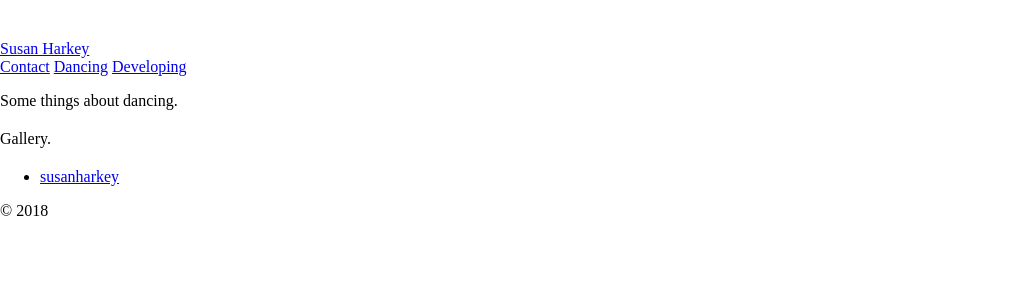
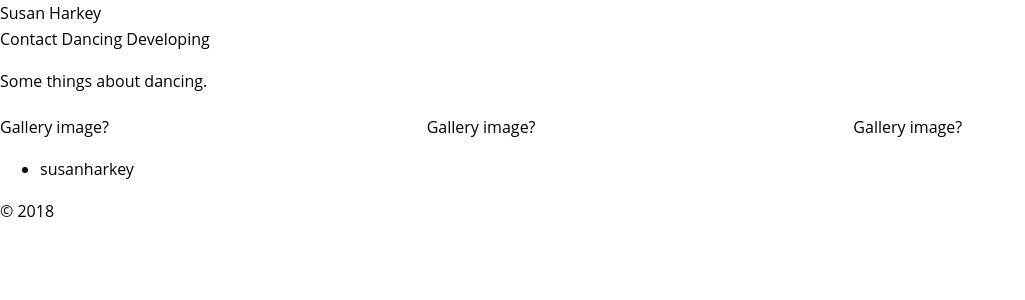
Before and after one commit to susanharkey/susanharkey.github.io, a Jekyll site: the page built from dancing.md, in a window 1280 px wide. Shown: the top 300 px of the page, without its empty margins (0-1025 px from the left). Built offline with Jekyll 4.4.1, drawn with Linux system fonts in a browser that asks for light colours.

Commit message:
Add css from starter theme and colums to dancing template

```diff
--- a/_layouts/default.html
+++ b/_layouts/default.html
@@ -8,7 +8,7 @@
     {% include header.html %}
 
     <div class="page-content">
-      <div class="wrapper">
+      <div class="wrap">
         {{ content }}
       </div>
     </div>
--- a/css/style.css
+++ b/css/style.css
@@ -1,19 +1,131 @@
+/* Table of Contents
+- Normalize
+- Layout
+	- Columns
+- Typographical Elements
+	- Headings
+- Site Header
+	- Navigation
+- Media Queries
+*/
+
+/* # Normalize
+---------------------------------------------------------------------------- */
 * {
 	box-sizing: border-box;
 }
 
+/* # Typographical Elements
+---------------------------------------------------------------------------- */
+html {
+	font-size: 62.5%; /* 10px browser default */
+}
+
+/* Chrome fix */
+body > div {
+	font-size: 16px;
+	font-size: 1.6rem;
+}
+
 body {
-	margin: 40px auto;
-	max-width: 1280px;
+	font-family: 'Open Sans', sans-serif;
+	font-size: 16px;
+	font-size: 1.6rem;
+	-webkit-font-smoothing: antialiased;
+	line-height: 1.625;
+	margin: 0;
+}
+
+a,
+button,
+input:focus,
+input[type="button"],
+input[type="reset"],
+input[type="submit"],
+textarea:focus {
+	-webkit-transition: all 0.1s ease-in-out;
+	-moz-transition:    all 0.1s ease-in-out;
+	-ms-transition:     all 0.1s ease-in-out;
+	-o-transition:      all 0.1s ease-in-out;
+	transition:         all 0.1s ease-in-out;
+}
+
+a {
+	color: #000;
+	text-decoration: none;
+}
+
+a:focus,
+a:hover {
+	color: #000;
 }
 
 p {
 	margin-bottom: 1.25em;
 }
 
+/* ## Headings
+--------------------------------------------- */
+
+h1,
+h2,
+h3,
+h4,
+h5,
+h6 {
+	line-height: 1.2;
+	margin: 0 0 10px;
+}
+
+h1 {
+	font-size: 36px;
+	font-size: 3.6rem;
+}
+
+h2 {
+	font-size: 30px;
+	font-size: 3rem;
+}
+
+h3 {
+	font-size: 24px;
+	font-size: 2.4rem;
+}
+
+/* # Layout
+---------------------------------------------------------------------------- */
+.wrap {
+	max-width: 1280px;
+	margin: 0 auto;
+}
+
+/* ## Columns
+--------------------------------------- */
+
+.flex-grid {
+  display: flex;
+}
+.col {
+  flex: 1;
+}
+
+/* # Site Header
+---------------------------------------------------------------------------- */
+
+
+/* ## Navigation
+--------------------------------------- */
+
+
+/* # Site Footer
+---------------------------------------------------------------------------- */
+
 .site-footer{
 	clear:both;
 }
+
+/* # Media Queries
+---------------------------------------------------------------------------- */
 
 @media (min-width: 600px){
 
--- a/dancing.md
+++ b/dancing.md
@@ -6,4 +6,8 @@ permalink: /dancing/
 
 Some things about dancing.
 
-Gallery.
+<div class="flex-grid">
+  <div class="col">Gallery image?</div>
+  <div class="col">Gallery image?</div>
+  <div class="col">Gallery image?</div>
+</div>
```
